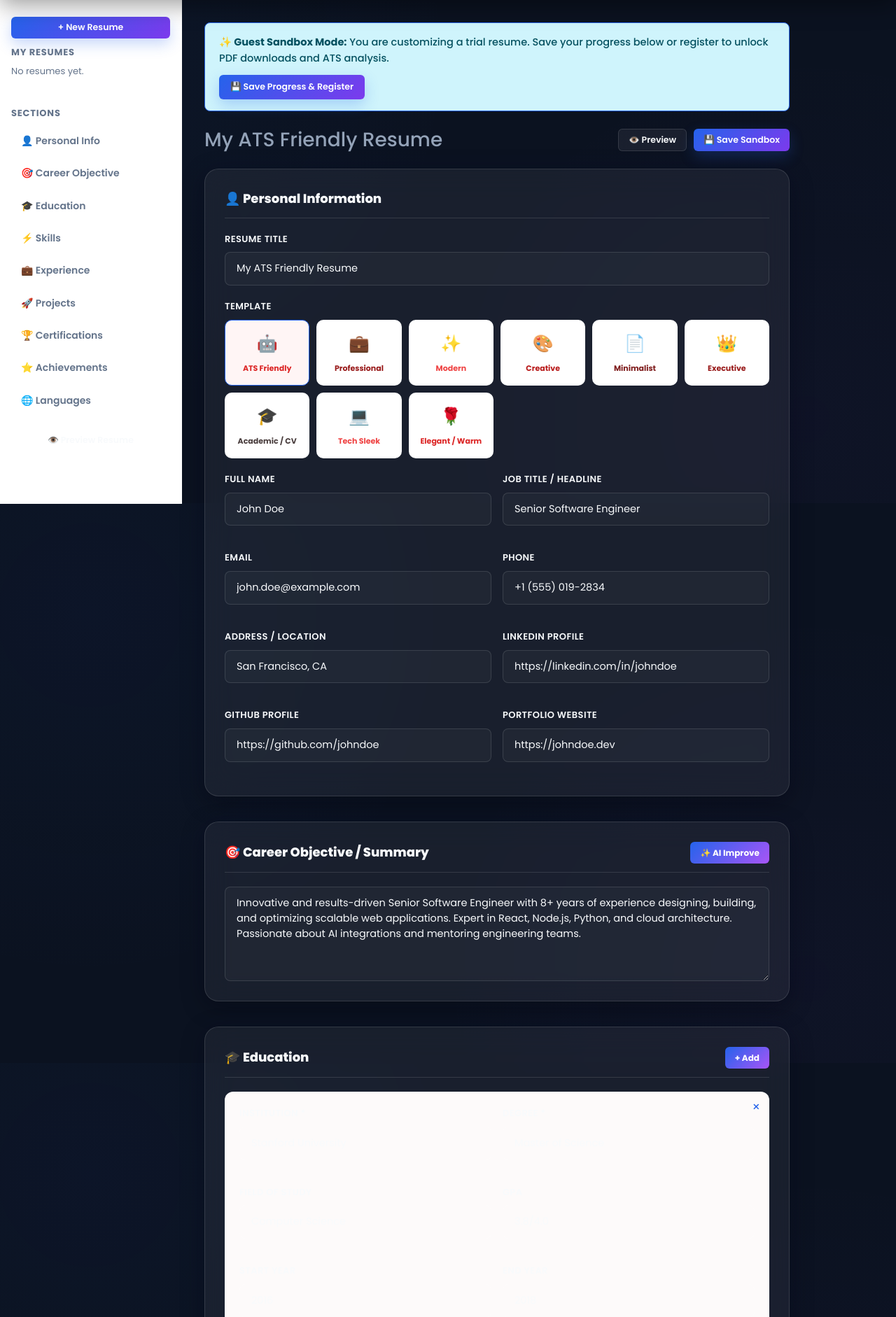
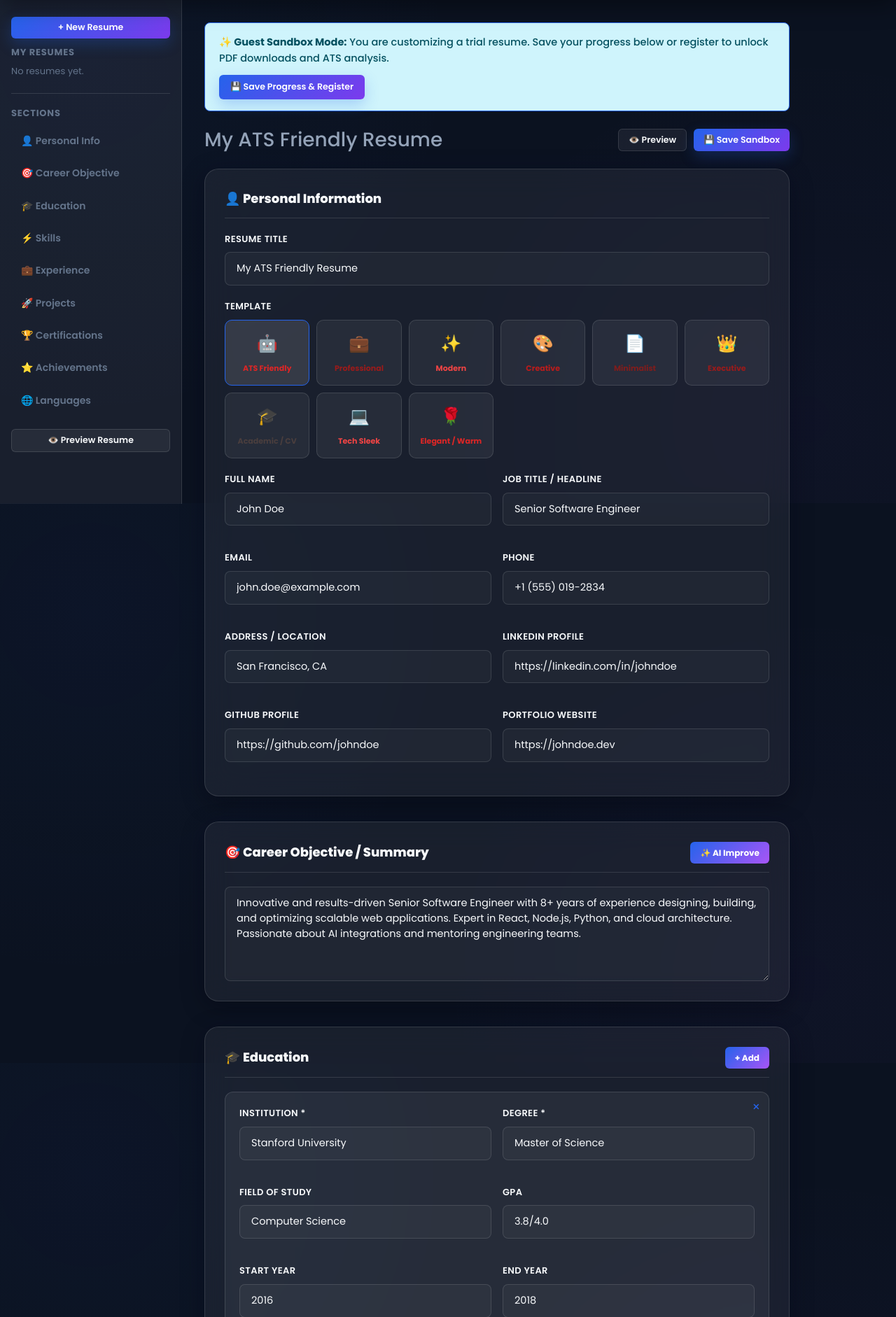
Before and after one commit to nsaranya28/AI-Interview-Resume-Analyzer, a PHP site: page /resume/resume_builder.php in a window 1280 px wide. Shown: the part 81-1963 px from the top of the page at 70% size. Run offline with PHP 8.4, Linux system fonts and the light colour scheme; the visitor is signed in with stand-in values (Sample User, id 1); data comes from the database, SQL or seed files in the repository.

Commit message:
Resume Analyzer UI Updated

```diff
--- a/resume_builder.php
+++ b/resume_builder.php
@@ -478,23 +478,23 @@
 
 <style>
 .builder-layout { display: grid; grid-template-columns: 260px 1fr; min-height: calc(100vh - 80px); }
-.builder-sidebar { background: #ffffff; border-right: 1px solid var(--border-color); padding: 24px 16px; position: sticky; top: 80px; max-height: calc(100vh - 80px); overflow-y: auto; }
+.builder-sidebar { background: var(--bg-surface); border-right: 1px solid var(--border-color); padding: 24px 16px; position: sticky; top: 80px; max-height: calc(100vh - 80px); overflow-y: auto; }
 .builder-content { padding: 32px; max-width: 900px; }
 .section-nav-item { display: flex; align-items: center; gap: 10px; padding: 10px 14px; border-radius: 8px; cursor: pointer; font-size: 14px; font-weight: 600; color: var(--text-muted); transition: var(--transition); text-decoration: none; margin-bottom: 4px; }
-.section-nav-item:hover, .section-nav-item.active { background: #fff5f5; color: var(--text-dark); border-left: 3px solid var(--primary); }
+.section-nav-item:hover, .section-nav-item.active { background: var(--bg-surface-hover); color: var(--text-dark); border-left: 3px solid var(--primary); }
 .section-block { scroll-margin-top: 100px; }
 .section-block + .section-block { margin-top: 36px; }
 .section-header { display:flex; align-items:center; justify-content:space-between; margin-bottom:20px; padding-bottom:12px; border-bottom:1px solid var(--border-color); }
 .section-title { font-size:18px; font-weight:800; color:var(--text-dark); display:flex; align-items:center; gap:10px; }
-.repeatable-item { background: #fdfafa; border: 1px solid var(--border-color); border-radius: 12px; padding: 20px; margin-bottom: 16px; position: relative; }
+.repeatable-item { background: var(--bg-surface); border: 1px solid var(--border-color); border-radius: 12px; padding: 20px; margin-bottom: 16px; position: relative; }
 .remove-item { position:absolute; top:12px; right:12px; background:none; border:none; color:var(--primary); cursor:pointer; font-size:18px; line-height:1; }
 .remove-item:hover { color:var(--secondary); }
 .form-grid-2 { display:grid; grid-template-columns:1fr 1fr; gap:16px; }
 .form-grid-3 { display:grid; grid-template-columns:1fr 1fr 1fr; gap:16px; }
 .ai-btn { background: linear-gradient(135deg, var(--primary), var(--accent)); color:#ffffff; border:none; border-radius:6px; padding:6px 14px; font-size:12px; font-weight:700; cursor:pointer; display:inline-flex; align-items:center; gap:6px; }
 .ai-btn:hover { opacity:0.9; transform: translateY(-1px); }
-.template-card { border:1px solid var(--border-color); border-radius:10px; padding:14px; cursor:pointer; transition:var(--transition); text-align:center; background: #ffffff; }
-.template-card.selected, .template-card:hover { border-color:var(--primary); background:#fff5f5; }
+.template-card { border:1px solid var(--border-color); border-radius:10px; padding:14px; cursor:pointer; transition:var(--transition); text-align:center; background: var(--bg-surface); }
+.template-card.selected, .template-card:hover { border-color:var(--primary); background: var(--bg-surface-hover); }
 .template-label { font-size:12px; font-weight:700; margin-top:8px; }
 .skill-level-badge { padding:2px 8px; border-radius:999px; font-size:11px; font-weight:700; }
 .level-beginner { background:#fef2f2; color:#dc2626; }
```
